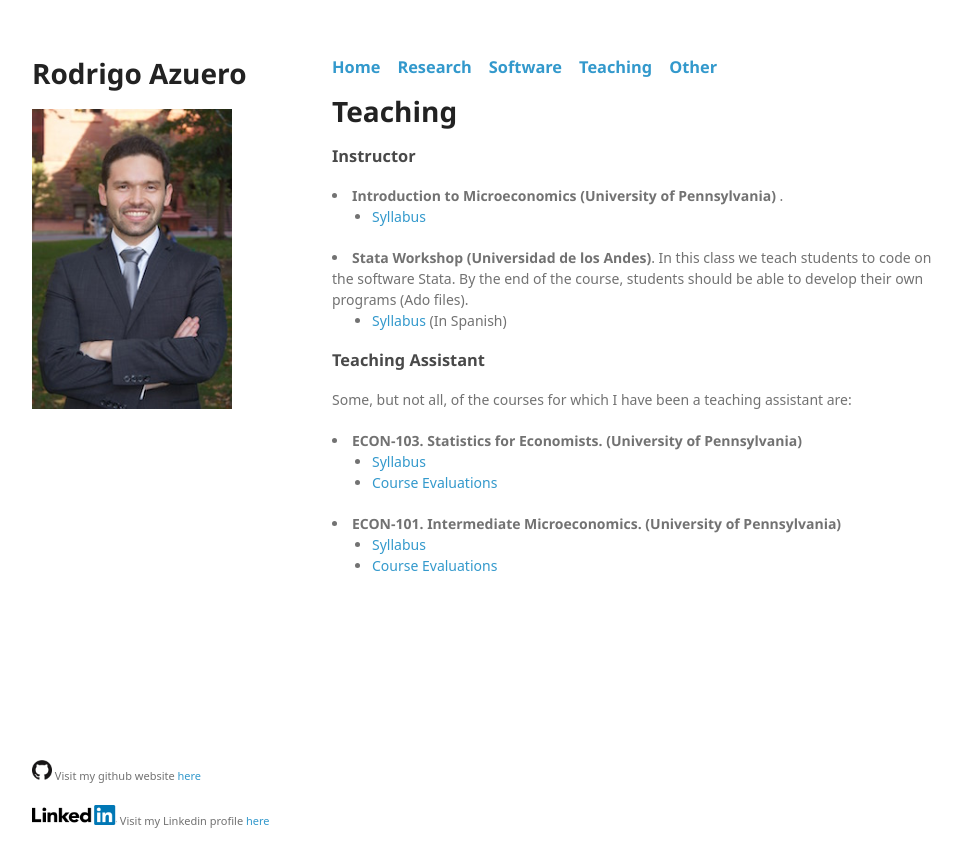
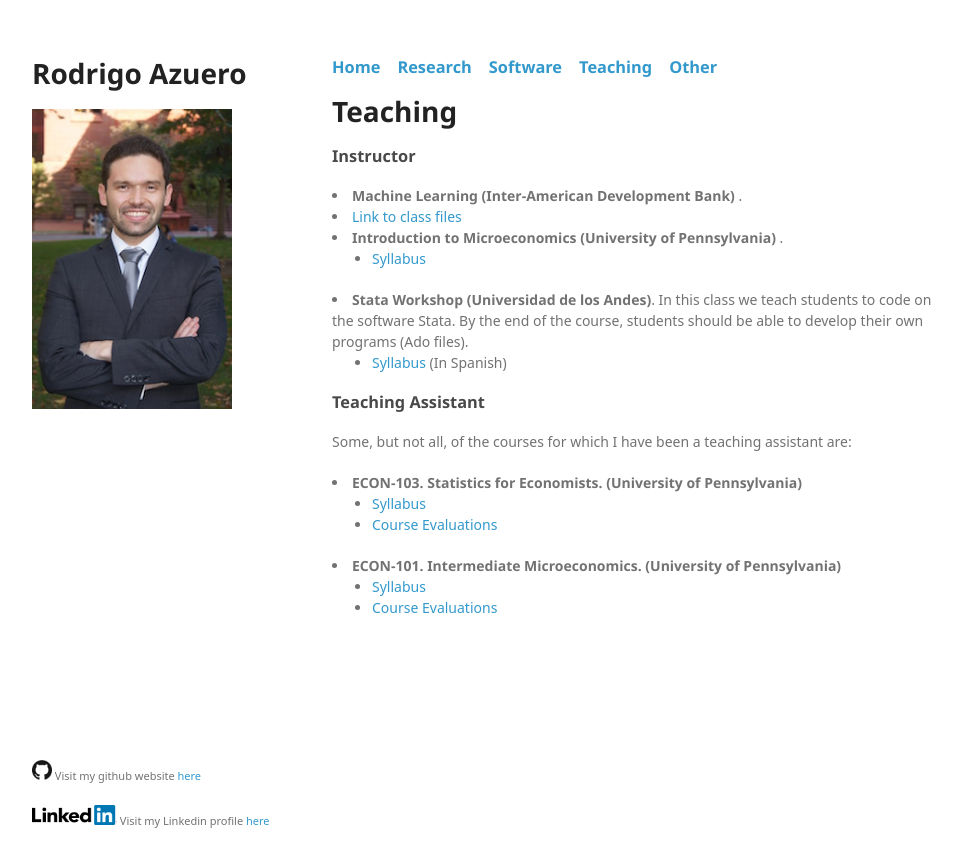
Before and after one commit to rodazuero/rodazuero.github.io, a Jekyll site: the page built from teaching.html, in a window 1280 px wide. Shown: the top 867 px of the page, without its empty margins (26-988 px from the left). Built offline with Jekyll 4.4.1, drawn with Linux system fonts in a browser that asks for light colours; some web fonts are replaced; Markdown is read by kramdown in place of the engine named in the settings.

Commit message:
Update teaching.html

```diff
--- a/teaching.html
+++ b/teaching.html
@@ -9,7 +9,10 @@ layout: default
 <a id="KIND publications" class="anchor" href="#kind publications" aria-hidden="true"><span aria-hidden="true" class="octicon octicon-link"></span>
 </a>Instructor </h3>
 
-
+	<li><b>Machine Learning (Inter-American Development Bank) </b>.
+		<li><a href="{{site.baseurl}}/files/econ001syllabus.pdf">Link to class files   </a> </li>
+	 </ul>
+	 </li>
 	<li><b>Introduction to Microeconomics (University of Pennsylvania) </b>.
 	<ul>
 	 	<li><a href="{{site.baseurl}}/files/econ001syllabus.pdf">Syllabus   </a> </li>
```
